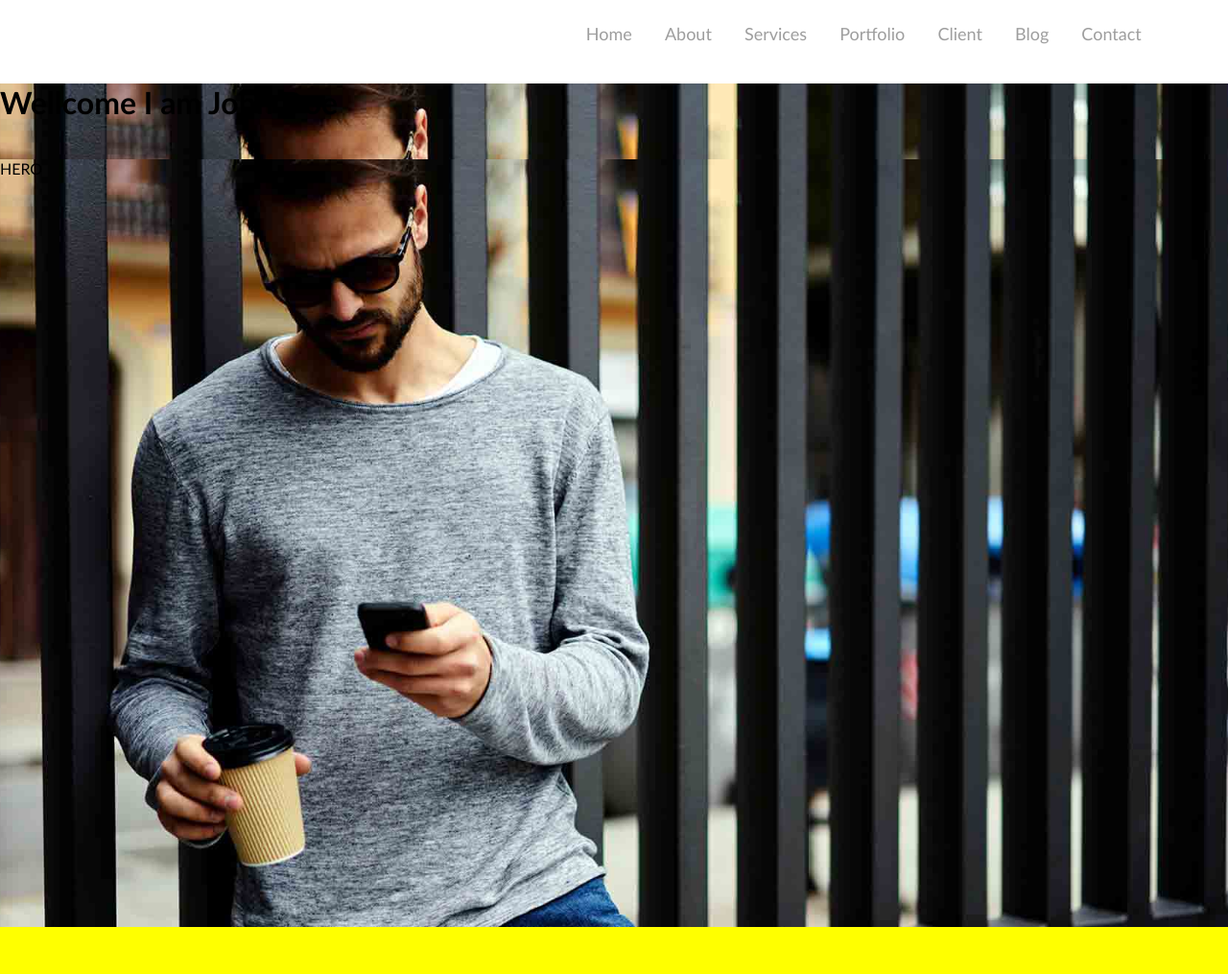
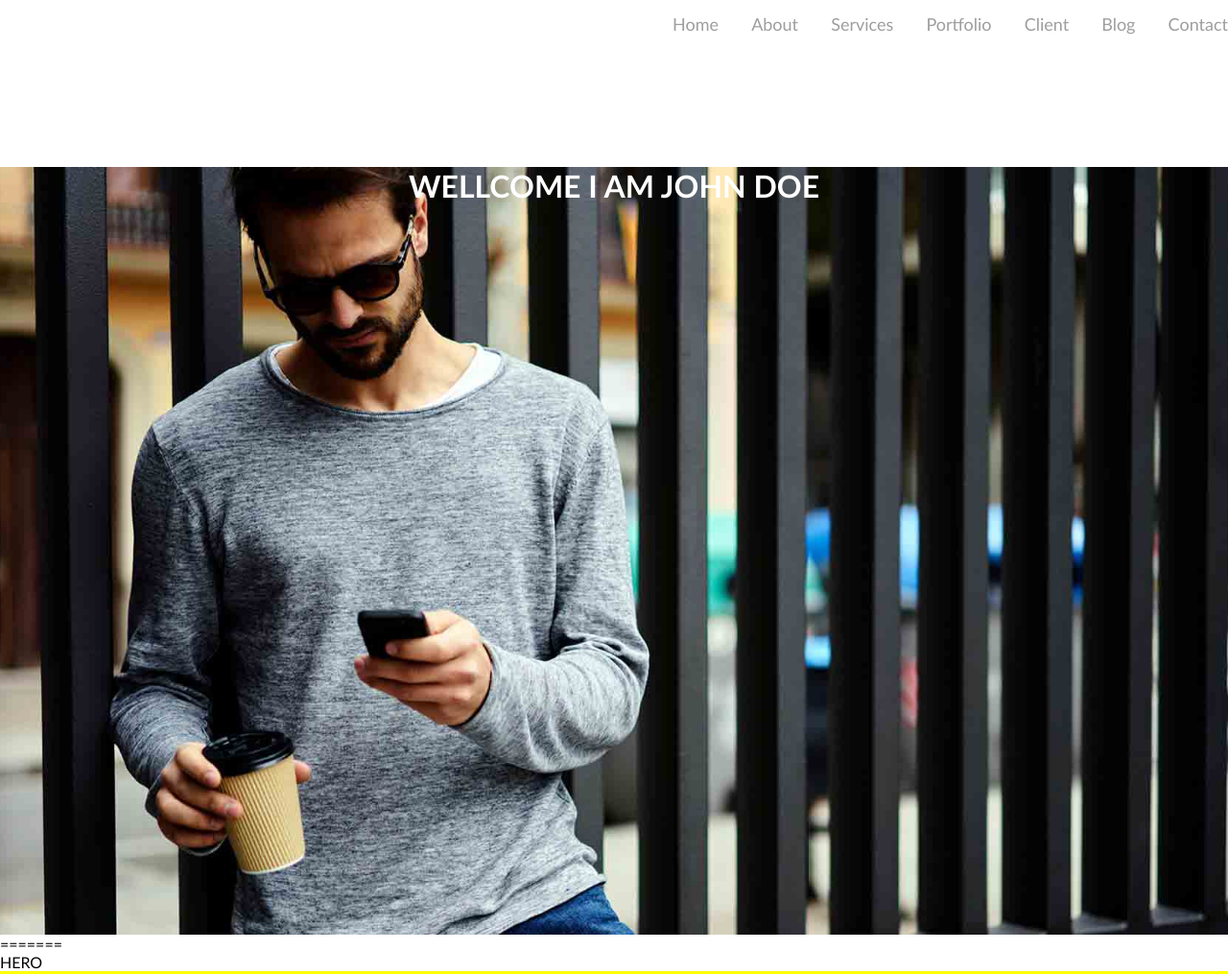
Before and after one commit to front-end-by-rimantas/11-grupe-portfolio-new-per, a plain HTML site: page index.html in a window 1280 px wide. Shown: the top 1015 px of the page at 96% size. Drawn offline with Linux system fonts and the light colour scheme.

Commit message:
Update custom.css

```diff
--- a/css/custom.css
+++ b/css/custom.css
@@ -23,14 +23,16 @@ header {
         }
         img{
             display: inline;
-            width: 17%;
+            width: 34%;
             font-size: 25px;
+
         }
     nav {
         display: inline-block;
-        float: center;
-        margin-top: 20px;
-        margin-left: 355px;
+        float: right;
+        margin-top: 10px;
+        margin-bottom: 20px;
+
     }
         a {
             display: inline-block;
@@ -39,13 +41,15 @@ header {
             font-size: 18px;
             line-height: 30px;
             color: #9E9E9E;
+
         }
+
 
 /************************************************************/
 
 /************************************************************/
 /* HERO */
-.bg-primary {
+.header {
     position: relative;
     width: 100%;
     height: 100vh;
@@ -55,6 +59,11 @@ header {
     background-position: center;
     background-attachment: fixed;
     overflow: hidden;
+  }
+.mb-30{
+    text-transform: uppercase;
+    text-align: center;
+    color: white;
 }
 /************************************************************/
 
@@ -80,10 +89,7 @@ header {
     float: right;
 }
 
-
 }
-
-
 /************************************************************/
 
 /************************************************************/
@@ -100,7 +106,7 @@ header {
     }
     .content > .right {
         display: inline-block;
-        width: 40%;
+        width: 50%;
         float: right;
     }
     .content h3 {
@@ -156,6 +162,7 @@ header {
 }
 
 
+
 /************************************************************/
 
 /************************************************************/
```
